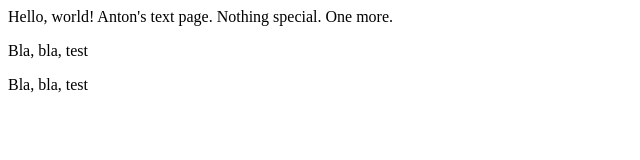
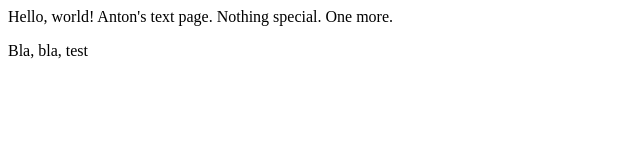
Before and after one commit to rumata82/project0, a plain HTML site: page index.html in a window 1280 px wide. Shown: the whole page, without its empty margins (0-640 px from the left). Drawn offline with Linux system fonts and the light colour scheme.

Commit message:
Small edits

```diff
--- a/index.html
+++ b/index.html
@@ -10,8 +10,5 @@
         <p>
             Bla, bla, test
         </p>
-        <p>
-            Bla, bla, test
-        </p>
     </body>
 </html>
```
